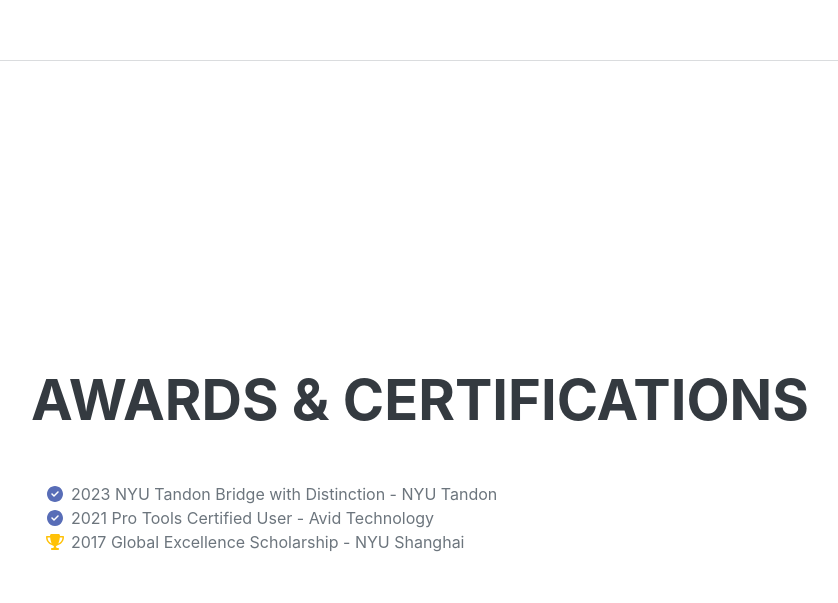
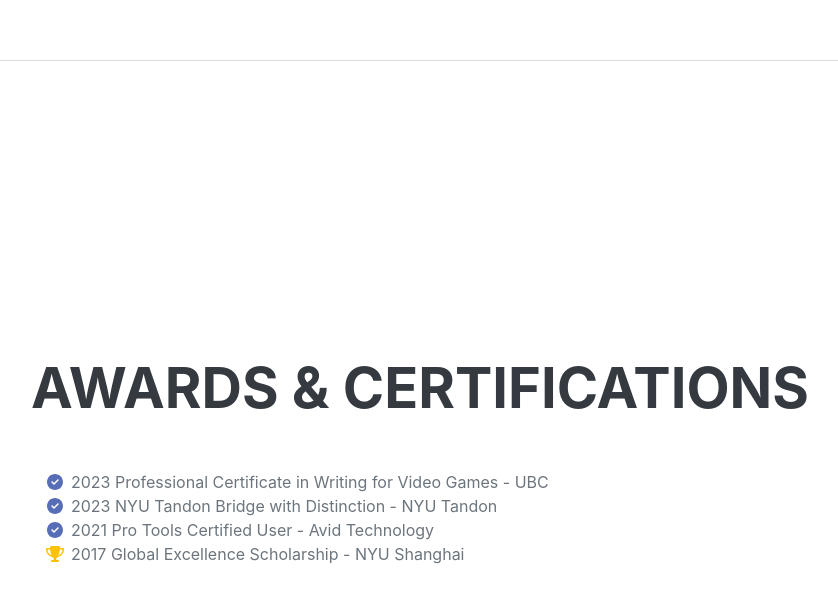
Before and after one commit to baoatwork/bao_website, a plain HTML site: page index.html in a window 1280 px wide. Shown: the part 5574-6177 px from the top of the page, without its empty margins (289-1127 px from the left). Drawn offline with nearby package versions, Linux system fonts and the light colour scheme; a web font is replaced by a local one.

Commit message:
add game writing certificate

```diff
--- a/index.html
+++ b/index.html
@@ -176,6 +176,10 @@
                     <ul class="fa-ul mb-0">
                         <li>
                             <span class="fa-li"><i class="fas fa-circle-check text-primary"></i></span>
+                            2023 Professional Certificate in Writing for Video Games - UBC
+                        </li>
+                        <li>
+                            <span class="fa-li"><i class="fas fa-circle-check text-primary"></i></span>
                             2023 NYU Tandon Bridge with Distinction - NYU Tandon
                         </li>
                         <li>
```
